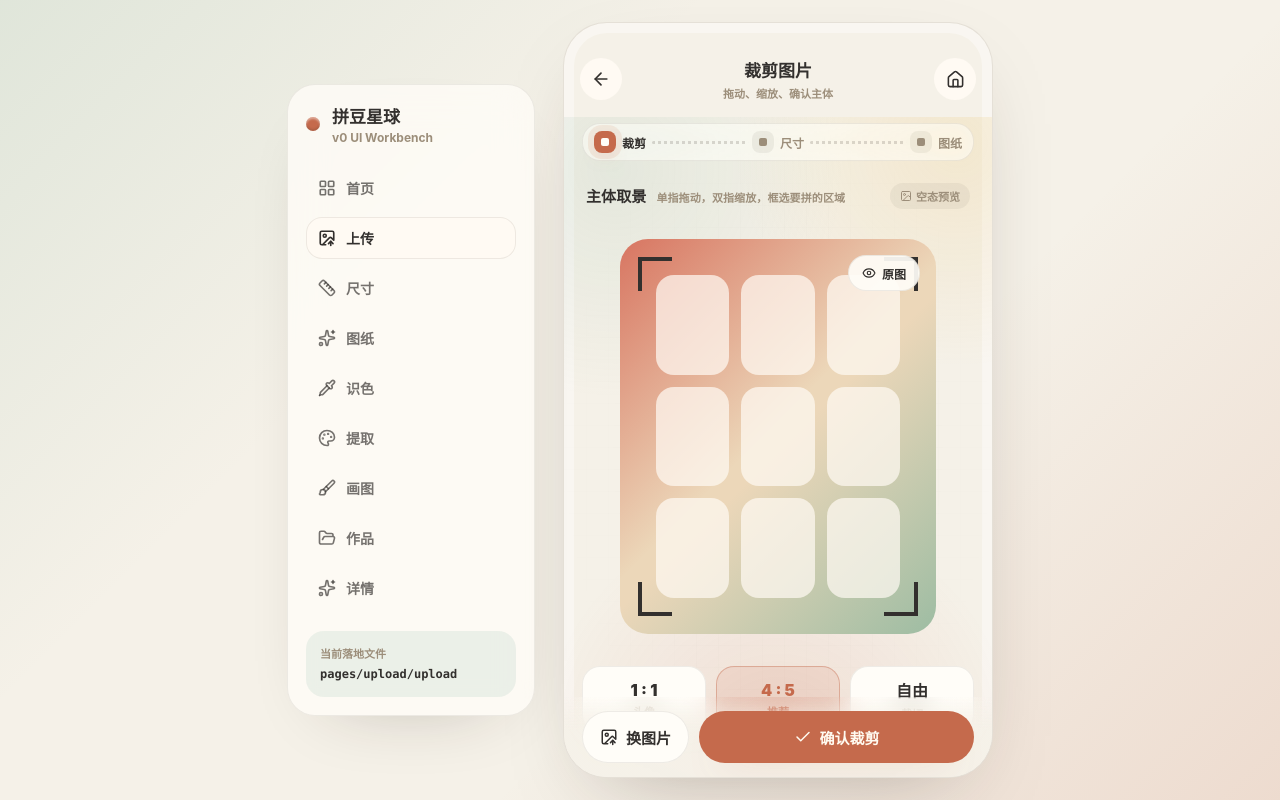
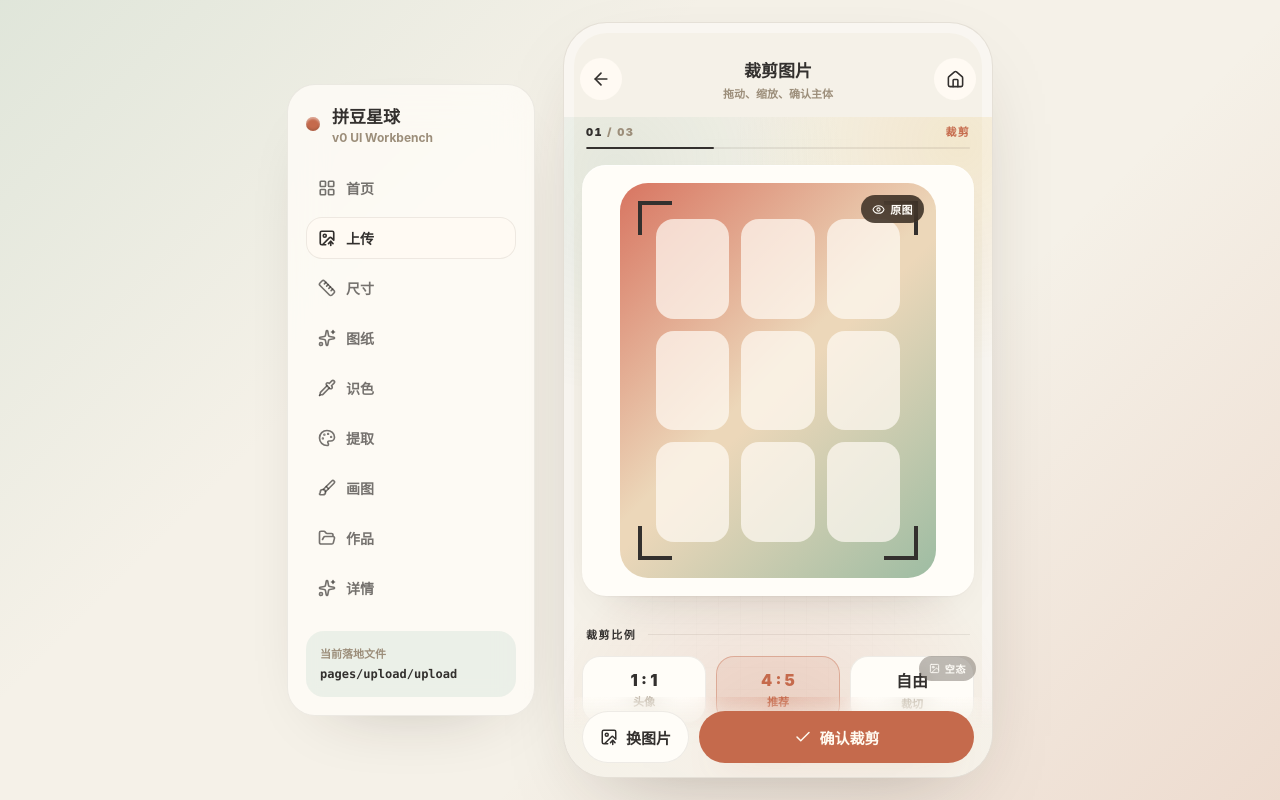
Before and after one commit to zhao031119-bit/pindou, a React (Vite) app: page / in a window 1280 px wide. Both pictures are taken after a click on the button "上传". Built offline with nearby package versions, Linux system fonts and the light colour scheme.

Commit message:
refactor: overhaul CSS and streamline page layouts
Remove redundant styles and unify design elements for better visual consistency.

```diff
--- a/v0-app/src/components/SectionTitle.jsx
+++ b/v0-app/src/components/SectionTitle.jsx
@@ -1,16 +1,7 @@
-export default function SectionTitle({ tone = 'clay', label, hint, action }) {
+export default function SectionTitle({ label, action }) {
   return (
     <div className="section-title">
-      <span className={`section-pixel tone-${tone}`} aria-hidden="true">
-        <i />
-        <i />
-        <i />
-        <i />
-      </span>
-      <div className="section-copy">
-        <strong>{label}</strong>
-        {hint ? <small>{hint}</small> : null}
-      </div>
+      <strong className="section-label">{label}</strong>
       {action ? <span className="section-action">{action}</span> : null}
     </div>
   );
--- a/v0-app/src/components/StepIndicator.jsx
+++ b/v0-app/src/components/StepIndicator.jsx
@@ -1,22 +1,21 @@
-import { Check } from 'lucide-react';
-
 export default function StepIndicator({ steps, current }) {
   const currentIndex = steps.findIndex((s) => s.id === current);
+  const total = steps.length;
+  const ratio = ((currentIndex + 1) / total) * 100;
+  const currentStep = steps[currentIndex];
 
   return (
     <nav className="step-indicator" aria-label="流程进度">
-      {steps.map((step, index) => {
-        const state = index < currentIndex ? 'done' : index === currentIndex ? 'active' : 'todo';
-        return (
-          <div className={`step-node step-${state}`} key={step.id}>
-            <span className="step-dot">
-              {state === 'done' ? <Check size={12} strokeWidth={3} /> : <i />}
-            </span>
-            <span className="step-label">{step.label}</span>
-            {index < steps.length - 1 ? <span className="step-line" /> : null}
-          </div>
-        );
-      })}
+      <div className="step-meta">
+        <span className="step-counter">
+          {String(currentIndex + 1).padStart(2, '0')}
+          <em>/ {String(total).padStart(2, '0')}</em>
+        </span>
+        <span className="step-current">{currentStep?.label}</span>
+      </div>
+      <div className="step-track" role="progressbar" aria-valuenow={ratio} aria-valuemin={0} aria-valuemax={100}>
+        <span className="step-fill" style={{ width: `${ratio}%` }} />
+      </div>
     </nav>
   );
 }
--- a/v0-app/src/pages/Detail.jsx
+++ b/v0-app/src/pages/Detail.jsx
@@ -21,7 +21,7 @@ export default function Detail() {
 
   return (
     <div className="page flow-page">
-      <section className="detail-hero">
+      <section className="card-feature detail-hero">
         <PixelPreview cells={project.cells} columns={8} />
         <div>
           <strong>{project.name}</strong>
@@ -48,7 +48,7 @@ export default function Detail() {
         ))}
       </section>
 
-      <SectionTitle tone="clay" label="豆子清单" hint="按用量排序" />
+      <SectionTitle label="豆子清单" />
       <section className="bead-list">
         {beads.map((b) => (
           <div className="bead-row" key={b.name}>
@@ -59,7 +59,7 @@ export default function Detail() {
         ))}
       </section>
 
-      <SectionTitle tone="mint" label="最近修改" />
+      <SectionTitle label="最近修改" />
       <section className="history-list">
         {history.map((h) => (
           <div className="history-row" key={h.time}>
--- a/v0-app/src/pages/Projects.jsx
+++ b/v0-app/src/pages/Projects.jsx
@@ -12,20 +12,8 @@ export default function Projects({ goTo }) {
   return (
     <div className="page flow-page">
       <SectionTitle
-        tone="clay"
         label="我的作品"
-        hint={projects.length ? `${projects.length} 个本地草稿` : '还没有保存过作品'}
-        action={
-          <button
-            className={showEmpty ? 'section-toggle active' : 'section-toggle'}
-            type="button"
-            onClick={() => setShowEmpty((v) => !v)}
-            aria-label="切换空状态预览"
-          >
-            <Search size={12} />
-            <span>{showEmpty ? '空状态' : '空态预览'}</span>
-          </button>
-        }
+        action={<span>{projects.length ? `${projects.length} 个` : '空'}</span>}
       />
 
       {projects.length === 0 ? (
@@ -65,6 +53,15 @@ export default function Projects({ goTo }) {
           ))}
         </section>
       )}
+
+      <button
+        type="button"
+        className={showEmpty ? 'dev-chip active' : 'dev-chip'}
+        onClick={() => setShowEmpty((v) => !v)}
+      >
+        <Search size={11} />
+        <span>{showEmpty ? '空状态' : '空态'}</span>
+      </button>
     </div>
   );
 }
--- a/v0-app/src/pages/Upload.jsx
+++ b/v0-app/src/pages/Upload.jsx
@@ -18,25 +18,9 @@ export default function Upload({ goTo }) {
     <div className="page flow-page">
       <StepIndicator steps={flowSteps} current="upload" />
 
-      <SectionTitle
-        tone="clay"
-        label="主体取景"
-        hint={hasImage ? '单指拖动，双指缩放，框选要拼的区域' : '从相册或拍照选取一张图开始'}
-        action={
-          <button
-            className={hasImage ? 'section-toggle' : 'section-toggle active'}
-            type="button"
-            onClick={() => setHasImage((v) => !v)}
-          >
-            <ImageIcon size={12} />
-            <span>{hasImage ? '空态预览' : '已选图'}</span>
-          </button>
-        }
-      />
-
       {hasImage ? (
         <>
-          <section className="crop-stage fade-in">
+          <section className="card-feature crop-stage fade-in">
             <div className="photo-surface">
               <div className="pixel-photo">
                 <i />
@@ -49,8 +33,8 @@ export default function Upload({ goTo }) {
                 <i />
                 <i />
               </div>
-              <button className="floating-eye" type="button">
-                <Eye size={14} />
+              <button className="floating-chip" type="button">
+                <Eye size={13} />
                 <span>原图</span>
               </button>
               <span className="crop-corner top-left" />
@@ -59,6 +43,8 @@ export default function Upload({ goTo }) {
               <span className="crop-corner bottom-right" />
             </div>
           </section>
+
+          <SectionTitle label="裁剪比例" />
 
           <section className="ratio-row stagger-in">
             {[
@@ -92,6 +78,15 @@ export default function Upload({ goTo }) {
         />
       )}
 
+      <button
+        type="button"
+        className={hasImage ? 'dev-chip' : 'dev-chip active'}
+        onClick={() => setHasImage((v) => !v)}
+      >
+        <ImageIcon size={11} />
+        <span>{hasImage ? '空态' : '已选图'}</span>
+      </button>
+
       <BottomActionBar
         secondary={{ label: '换图片', icon: <ImageUp size={18} /> }}
         primary={{ label: '确认裁剪', icon: <Check size={18} />, onClick: () => goTo('size') }}
--- a/v0-app/src/styles.css
+++ b/v0-app/src/styles.css
@@ -269,175 +269,245 @@ button {
   z-index: 1;
 }
 
-/* Step indicator */
+/* Step indicator — compact text-driven progress */
 .step-indicator {
   display: flex;
-  align-items: center;
-  gap: 4px;
-  padding: 8px 12px;
-  border-radius: 18px;
-  background: rgba(255, 253, 248, 0.65);
-  box-shadow: inset 0 0 0 1px var(--border);
-  backdrop-filter: blur(12px);
-}
-
-.step-node {
-  display: flex;
-  align-items: center;
-  gap: 6px;
+  flex-direction: column;
+  gap: 8px;
+  padding: 0 4px;
+}
+
+.step-meta {
+  display: flex;
+  align-items: baseline;
+  justify-content: space-between;
+  gap: 10px;
+}
+
+.step-counter {
+  font-size: 11px;
+  font-weight: 900;
+  letter-spacing: 1.4px;
+  color: var(--charcoal);
+  font-variant-numeric: tabular-nums;
+}
+
+.step-counter em {
+  font-style: normal;
+  color: var(--muted);
+  margin-left: 4px;
+}
+
+.step-current {
+  font-size: 11px;
+  font-weight: 900;
+  letter-spacing: 1.2px;
+  text-transform: uppercase;
+  color: var(--clay);
+}
+
+.step-track {
+  height: 2px;
+  border-radius: 999px;
+  background: rgba(42, 31, 23, 0.08);
+  overflow: hidden;
+}
+
+.step-fill {
+  display: block;
+  height: 100%;
+  background: var(--charcoal);
+  border-radius: 999px;
+  transition: width 0.4s ease;
+}
+
+/* Section title — single line, hairline rule */
+.section-title {
+  display: flex;
+  align-items: center;
+  gap: 12px;
+  padding: 14px 4px 0;
+  margin-bottom: -2px;
+}
+
+.section-label {
+  font-size: 11px;
+  font-weight: 900;
+  letter-spacing: 1.6px;
+  text-transform: uppercase;
+  color: var(--charcoal);
+  flex-shrink: 0;
+}
+
+.section-title::before {
+  content: '';
+  flex: 1;
+  height: 1px;
+  background: var(--border);
+  order: 2;
+}
+
+.section-action {
+  order: 3;
+  flex-shrink: 0;
+  font-size: 10px;
+  font-weight: 900;
+  letter-spacing: 1.2px;
+  text-transform: uppercase;
+  color: var(--muted);
+  font-variant-numeric: tabular-nums;
+}
+
+/* Feature card — the elevated surface for primary content */
+.card-feature {
+  position: relative;
+  border-radius: 24px;
+  background: var(--paper);
+  box-shadow:
+    0 1px 0 rgba(255, 255, 255, 0.6) inset,
+    0 1px 2px rgba(42, 31, 23, 0.04),
+    0 22px 50px -34px rgba(42, 31, 23, 0.28);
+  padding: 18px;
+}
+
+/* Dev chip — unobtrusive demo toggle */
+.dev-chip {
+  position: fixed;
+  right: 16px;
+  bottom: 96px;
+  z-index: 30;
+  display: inline-flex;
+  align-items: center;
+  gap: 5px;
+  padding: 5px 10px;
+  border-radius: 999px;
+  background: rgba(42, 31, 23, 0.55);
+  color: var(--paper);
+  font-size: 10px;
+  font-weight: 900;
+  letter-spacing: 0.6px;
+  backdrop-filter: blur(8px);
+  opacity: 0.55;
+  transition: opacity 0.2s;
+}
+
+.dev-chip:hover {
+  opacity: 1;
+}
+
+.dev-chip.active {
+  background: var(--clay);
+  opacity: 0.95;
+}
+
+/* Floating chip — overlay action on hero surfaces */
+.floating-chip {
+  position: absolute;
+  top: 12px;
+  right: 12px;
+  z-index: 4;
+  display: inline-flex;
+  align-items: center;
+  gap: 5px;
+  padding: 6px 11px;
+  border-radius: 999px;
+  background: rgba(42, 31, 23, 0.78);
+  color: var(--paper);
+  font-size: 11px;
+  font-weight: 900;
+  letter-spacing: 0.4px;
+  backdrop-filter: blur(10px);
+}
+
+.floating-chip.active {
+  background: var(--clay);
+}
+
+/* Size hero — primary stat surface */
+.size-hero {
+  display: flex;
+  align-items: stretch;
+  justify-content: space-between;
+  gap: 16px;
+  padding: 20px 22px;
+}
+
+.size-hero-stat {
+  display: flex;
+  flex-direction: column;
+  gap: 2px;
   min-width: 0;
-  flex: 1;
-}
-
-.step-node:last-child {
-  flex: 0 0 auto;
-}
-
-.step-dot {
+}
+
+.size-hero-stat small,
+.size-hero-aside small {
+  font-size: 10px;
+  font-weight: 900;
+  letter-spacing: 1.6px;
+  text-transform: uppercase;
+  color: var(--muted);
+}
+
+.size-hero-stat strong {
+  font-size: 36px;
+  font-weight: 900;
+  letter-spacing: -0.6px;
+  line-height: 1;
+  font-variant-numeric: tabular-nums;
+  margin-top: 4px;
+}
+
+.size-hero-stat em {
+  font-style: normal;
+  font-size: 12px;
+  font-weight: 800;
+  color: var(--muted);
+  font-variant-numeric: tabular-nums;
+  margin-top: 6px;
+}
+
+.size-hero-aside {
+  display: flex;
+  flex-direction: column;
+  align-items: flex-end;
+  justify-content: space-between;
+  text-align: right;
   flex-shrink: 0;
-  width: 22px;
-  height: 22px;
-  display: grid;
-  place-items: center;
-  border-radius: 8px;
-  background: rgba(42, 31, 23, 0.06);
-  color: var(--paper);
-  transition: all 0.2s ease;
-}
-
-.step-dot i {
-  width: 8px;
-  height: 8px;
-  display: block;
-  border-radius: 2px;
-  background: var(--muted);
-}
-
-.step-active .step-dot {
-  background: var(--clay);
-  box-shadow: 0 0 0 4px rgba(197, 106, 76, 0.18), 0 8px 18px -8px rgba(197, 106, 76, 0.6);
-}
-
-.step-active .step-dot i {
-  background: var(--paper);
-}
-
-.step-done .step-dot {
-  background: var(--mint);
-}
-
-.step-label {
-  flex-shrink: 1;
-  overflow: hidden;
-  font-size: 12px;
-  font-weight: 900;
-  color: var(--muted);
-  text-overflow: ellipsis;
-  white-space: nowrap;
-}
-
-.step-active .step-label {
+}
+
+.size-hero-aside strong {
+  font-size: 22px;
+  font-weight: 900;
+  color: var(--clay);
+  font-variant-numeric: tabular-nums;
+}
+
+/* Result caption — sits below preview, inside the feature card */
+.result-preview {
+  flex-direction: column;
+  gap: 14px;
+}
+
+.result-caption {
+  display: flex;
+  align-items: baseline;
+  justify-content: space-between;
+  width: 100%;
+  padding: 0 4px;
+}
+
+.result-caption strong {
+  font-size: 13px;
+  font-weight: 900;
   color: var(--charcoal);
-}
-
-.step-done .step-label {
-  color: var(--charcoal);
-}
-
-.step-line {
-  flex: 1;
-  min-width: 12px;
-  height: 3px;
-  border-radius: 2px;
-  background:
-    repeating-linear-gradient(
-      to right,
-      rgba(42, 31, 23, 0.16) 0 3px,
-      transparent 3px 6px
-    );
-}
-
-.step-done .step-line {
-  background: var(--mint);
-}
-
-/* Section title with pixel decoration */
-.section-title {
-  display: flex;
-  align-items: baseline;
-  gap: 12px;
-  padding: 6px 4px 0;
-  margin-bottom: -2px;
-}
-
-.section-pixel {
-  display: none;
-}
-
-.section-pixel i {
-  width: 6px;
-  height: 6px;
-  display: block;
-  border-radius: 1px;
-}
-
-.section-pixel.tone-clay i { background: var(--clay); }
-.section-pixel.tone-clay i:nth-child(2) { background: var(--clay-soft); }
-.section-pixel.tone-clay i:nth-child(3) { background: var(--clay-soft); opacity: 0.5; }
-.section-pixel.tone-clay i:nth-child(4) { background: var(--clay); opacity: 0.3; }
-
-.section-pixel.tone-mint i { background: var(--mint); }
-.section-pixel.tone-mint i:nth-child(2) { background: var(--mint); opacity: 0.6; }
-.section-pixel.tone-mint i:nth-child(3) { background: var(--mint); opacity: 0.3; }
-.section-pixel.tone-mint i:nth-child(4) { background: var(--mint); opacity: 0.5; }
-
-.section-pixel.tone-butter i { background: var(--butter); }
-.section-pixel.tone-butter i:nth-child(2) { background: var(--butter); opacity: 0.55; }
-.section-pixel.tone-butter i:nth-child(3) { background: var(--butter); opacity: 0.3; }
-.section-pixel.tone-butter i:nth-child(4) { background: var(--butter); opacity: 0.7; }
-
-.section-pixel.tone-berry i { background: var(--berry); }
-.section-pixel.tone-berry i:nth-child(2) { background: var(--berry); opacity: 0.6; }
-.section-pixel.tone-berry i:nth-child(3) { background: var(--berry); opacity: 0.3; }
-.section-pixel.tone-berry i:nth-child(4) { background: var(--berry); opacity: 0.5; }
-
-.section-copy {
-  flex: 1;
-  min-width: 0;
-  display: flex;
-  align-items: baseline;
-  gap: 10px;
-}
-
-.section-copy strong {
-  flex-shrink: 0;
-  font-size: 15px;
-  font-weight: 900;
-  letter-spacing: 0.1px;
-}
-
-.section-copy small {
-  flex: 1;
-  min-width: 0;
-  color: var(--muted);
-  font-size: 11px;
-  font-weight: 700;
-  letter-spacing: 0.1px;
-  white-space: nowrap;
-  overflow: hidden;
-  text-overflow: ellipsis;
-}
-
-.section-action {
-  flex-shrink: 0;
-  display: inline-flex;
-  align-items: center;
-  gap: 5px;
-  padding: 0;
-  background: transparent;
+  font-variant-numeric: tabular-nums;
+  letter-spacing: 0.2px;
+}
+
+.result-caption span {
   font-size: 10px;
   font-weight: 900;
-  letter-spacing: 1.2px;
+  letter-spacing: 1.4px;
   text-transform: uppercase;
   color: var(--muted);
 }
@@ -593,15 +663,6 @@ button {
 .draft-card,
 .works-strip,
 .panel,
-.result-preview,
-.bead-list,
-.pick-stage,
-.match-list,
-.extract-summary,
-.palette-card,
-.draw-board,
-.project-row,
-.detail-hero,
 .stats-grid article {
   border: 1px solid var(--border);
   background: var(--paper);
@@ -716,8 +777,7 @@ button {
 .draw-board {
   display: grid;
   place-items: center;
-  padding: 16px;
-  border-radius: 30px;
+  padding: 18px;
 }
 
 .preview-board {
@@ -986,8 +1046,13 @@ button {
 .match-list,
 .palette-cards,
 .project-list {
-  display: grid;
-  gap: 10px;
+  display: flex;
+  flex-direction: column;
+  gap: 0;
+  border-radius: 18px;
+  background: rgba(255, 253, 248, 0.5);
+  box-shadow: inset 0 0 0 1px var(--border);
+  overflow: hidden;
 }
 
 .bead-row,
@@ -998,8 +1063,16 @@ button {
   align-items: center;
   gap: 12px;
   min-width: 0;
-  padding: 14px;
-  border-radius: 20px;
+  padding: 12px 14px;
+  border-bottom: 1px solid var(--border);
+  background: transparent;
+}
+
+.bead-row:last-child,
+.match-row:last-child,
+.project-row:last-child,
+.palette-card:last-child {
+  border-bottom: 0;
 }
 
 .bead-row i,
```
Also changed, not shown: v0-app/src/pages/Draw.jsx (+5 -13 lines), v0-app/src/pages/Extract.jsx (+12 -19 lines), v0-app/src/pages/Pick.jsx (+10 -19 lines), v0-app/src/pages/Result.jsx (+18 -31 lines), v0-app/src/pages/Size.jsx (+16 -22 lines).
